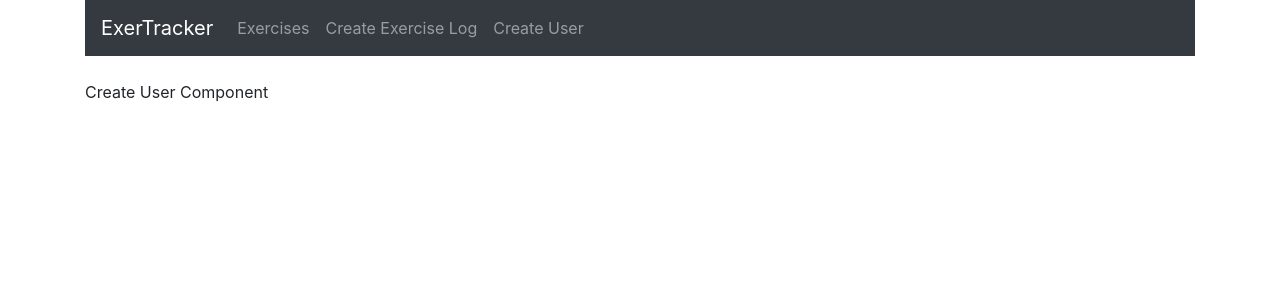
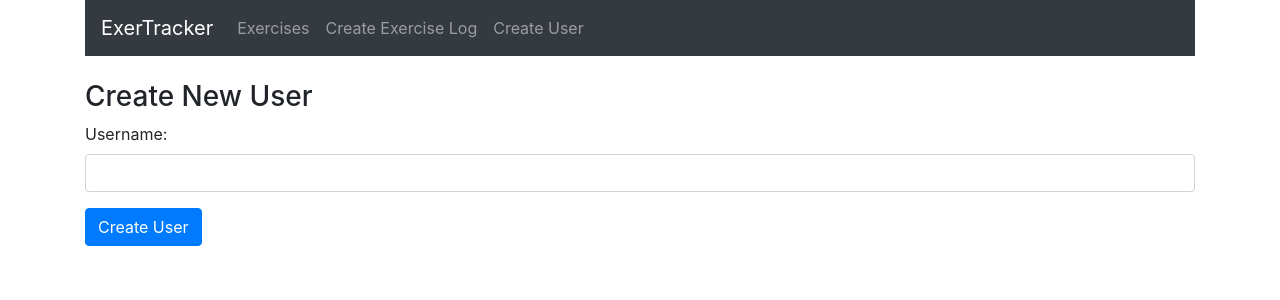
Before and after one commit to zacsolo/exercise_tracker, a React (Create React App) app in the folder mern-exercise-tracker/: page /user in a window 1280 px wide. Shown: the top 300 px of the page. Built offline with nearby package versions, Linux system fonts and the light colour scheme.

Commit message:
Functionality for Creating Users

```diff
--- a/mern-exercise-tracker/src/components/create-user.component.js
+++ b/mern-exercise-tracker/src/components/create-user.component.js
@@ -1,8 +1,55 @@
 import React, { Component } from 'react';
 
 export class CreateUser extends Component {
+  constructor(props) {
+    super(props);
+
+    this.state = {
+      username: '',
+    };
+  }
+
+  onChangeUsername = (e) => {
+    this.setState({
+      username: e.target.value,
+    });
+  };
+
+  onSubmit = (e) => {
+    e.preventDefault();
+    const user = {
+      username: this.state.username,
+    };
+    console.log(user);
+
+    this.setState({ username: '' });
+  };
+
   render() {
-    return <div>Create User Component</div>;
+    return (
+      <div>
+        <h3>Create New User</h3>
+        <form onSubmit={this.onSubmit}>
+          <div className='form-group'>
+            <label>Username: </label>
+            <input
+              type='text'
+              required
+              className='form-control'
+              value={this.state.username}
+              onChange={this.onChangeUsername}
+            />
+          </div>
+          <div className='form-group'>
+            <input
+              type='submit'
+              value='Create User'
+              className='btn btn-primary'
+            />
+          </div>
+        </form>
+      </div>
+    );
   }
 }
 
```
